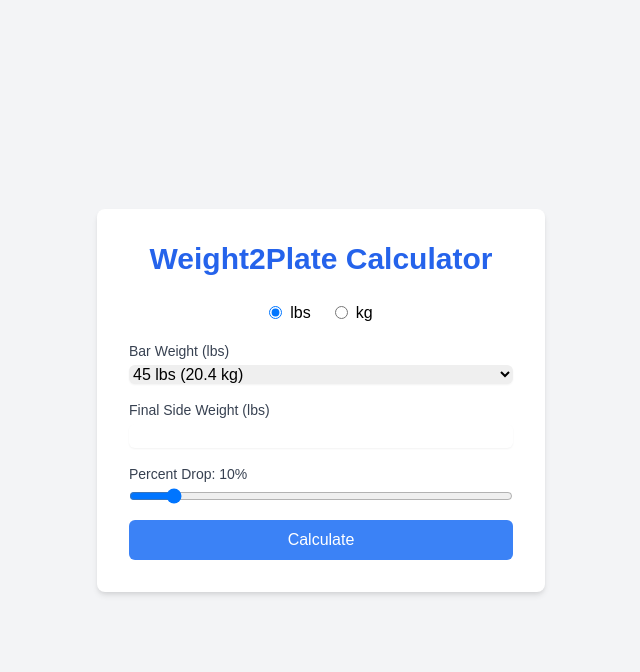
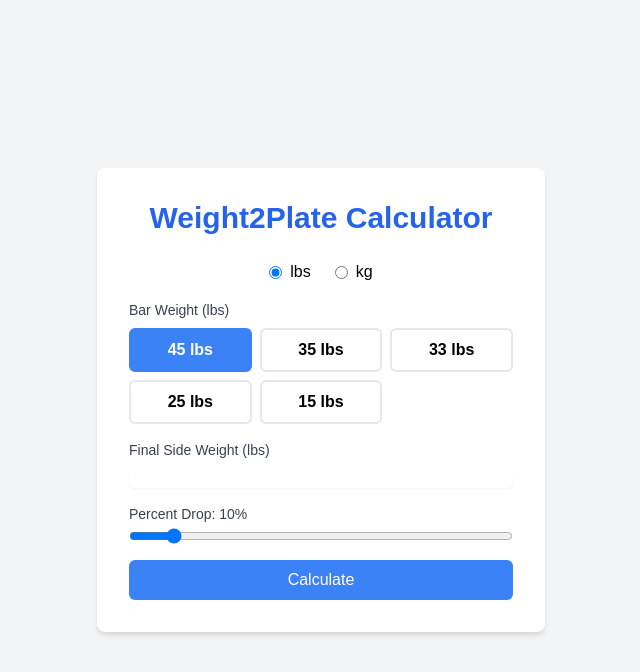
Before and after one commit to rcweston90/Weight2Plate_PWA, a Flask app: page / in a window 1280 px wide. Shown: the top 672 px of the page, without its empty margins (319-959 px from the left). Run offline with Flask 3, Linux system fonts and the light colour scheme.

Commit message:
Agent query: Is the bar weight dropdown replaced with clickable tiles? Are the tiles working correctly when clicked and when switching between lbs and kg?

```diff
--- a/static/css/styles.css
+++ b/static/css/styles.css
@@ -11,3 +11,25 @@ body {
     border-radius: 5px;
     font-weight: bold;
 }
+
+.bar-weight-tile {
+    display: flex;
+    justify-content: center;
+    align-items: center;
+    padding: 0.5rem;
+    border: 2px solid #e5e7eb;
+    border-radius: 0.375rem;
+    font-weight: 600;
+    cursor: pointer;
+    transition: all 0.2s ease-in-out;
+}
+
+.bar-weight-tile:hover {
+    background-color: #e5e7eb;
+}
+
+.bar-weight-tile.selected {
+    background-color: #3b82f6;
+    color: white;
+    border-color: #3b82f6;
+}
--- a/static/js/script.js
+++ b/static/js/script.js
@@ -4,33 +4,44 @@ document.addEventListener('DOMContentLoaded', () => {
     const error = document.getElementById('error');
     const unitRadios = document.querySelectorAll('input[name="unit"]');
     const unitLabels = document.querySelectorAll('.unit');
-    const barWeightSelect = document.getElementById('barWeight');
+    const barWeightTiles = document.getElementById('barWeightTiles');
     const percentDropSlider = document.getElementById('percentDrop');
     const percentDropValue = document.getElementById('percentDropValue');
 
-    function updateBarWeightOptions(unit) {
-        const options = [
-            { lbs: 45, kg: 20.4 },
-            { lbs: 35, kg: 15.9 },
-            { lbs: 33, kg: 15 },
-            { lbs: 25, kg: 11.3 },
-            { lbs: 15, kg: 6.8 }
-        ];
+    const barWeightOptions = [
+        { lbs: 45, kg: 20 },
+        { lbs: 35, kg: 15 },
+        { lbs: 33, kg: 15 },
+        { lbs: 25, kg: 10 },
+        { lbs: 15, kg: 7 }
+    ];
 
-        barWeightSelect.innerHTML = '';
-        options.forEach(option => {
-            const optionElement = document.createElement('option');
-            optionElement.value = option[unit];
-            optionElement.textContent = `${option[unit]} ${unit} (${option[unit === 'lbs' ? 'kg' : 'lbs']} ${unit === 'lbs' ? 'kg' : 'lbs'})`;
-            barWeightSelect.appendChild(optionElement);
+    let selectedBarWeight = barWeightOptions[0].lbs;
+
+    function createBarWeightTiles(unit) {
+        barWeightTiles.innerHTML = '';
+        barWeightOptions.forEach(option => {
+            const tile = document.createElement('div');
+            tile.className = 'bar-weight-tile';
+            tile.textContent = `${option[unit]} ${unit}`;
+            tile.dataset.weight = option[unit];
+            tile.addEventListener('click', () => selectBarWeight(tile));
+            barWeightTiles.appendChild(tile);
         });
+        selectBarWeight(barWeightTiles.children[0]);
+    }
+
+    function selectBarWeight(tile) {
+        barWeightTiles.querySelectorAll('.bar-weight-tile').forEach(t => t.classList.remove('selected'));
+        tile.classList.add('selected');
+        selectedBarWeight = parseFloat(tile.dataset.weight);
     }
 
     unitRadios.forEach(radio => {
         radio.addEventListener('change', () => {
             const selectedUnit = radio.value;
             unitLabels.forEach(label => label.textContent = selectedUnit);
-            updateBarWeightOptions(selectedUnit);
+            createBarWeightTiles(selectedUnit);
         });
     });
 
@@ -38,16 +49,15 @@ document.addEventListener('DOMContentLoaded', () => {
         percentDropValue.textContent = percentDropSlider.value;
     });
 
-    updateBarWeightOptions('lbs');
+    createBarWeightTiles('lbs');
 
     form.addEventListener('submit', async (e) => {
         e.preventDefault();
-        const barWeight = barWeightSelect.value;
         const finalSideWeight = document.getElementById('finalSideWeight').value;
         const percentDrop = percentDropSlider.value;
         const unit = document.querySelector('input[name="unit"]:checked').value;
 
-        if (!barWeight || !finalSideWeight || !percentDrop) {
+        if (!selectedBarWeight || !finalSideWeight || !percentDrop) {
             displayError('All fields are required');
             return;
         }
@@ -58,7 +68,7 @@ document.addEventListener('DOMContentLoaded', () => {
                 headers: {
                     'Content-Type': 'application/json',
                 },
-                body: JSON.stringify({ barWeight, finalSideWeight, percentDrop, unit }),
+                body: JSON.stringify({ barWeight: selectedBarWeight, finalSideWeight, percentDrop, unit }),
             });
 
             const data = await response.json();
--- a/templates/index.html
+++ b/templates/index.html
@@ -25,14 +25,8 @@
                 </label>
             </div>
             <div>
-                <label for="barWeight" class="block text-sm font-medium text-gray-700">Bar Weight (<span class="unit">lbs</span>)</label>
-                <select id="barWeight" name="barWeight" required class="mt-1 block w-full rounded-md border-gray-300 shadow-sm focus:border-blue-300 focus:ring focus:ring-blue-200 focus:ring-opacity-50">
-                    <option value="45">45 lbs (20.4 kg)</option>
-                    <option value="35">35 lbs (15.9 kg)</option>
-                    <option value="33">33 lbs (15 kg)</option>
-                    <option value="25">25 lbs (11.3 kg)</option>
-                    <option value="15">15 lbs (6.8 kg)</option>
-                </select>
+                <label for="barWeight" class="block text-sm font-medium text-gray-700 mb-2">Bar Weight (<span class="unit">lbs</span>)</label>
+                <div id="barWeightTiles" class="grid grid-cols-3 gap-2"></div>
             </div>
             <div>
                 <label for="finalSideWeight" class="block text-sm font-medium text-gray-700">Final Side Weight (<span class="unit">lbs</span>)</label>
```
